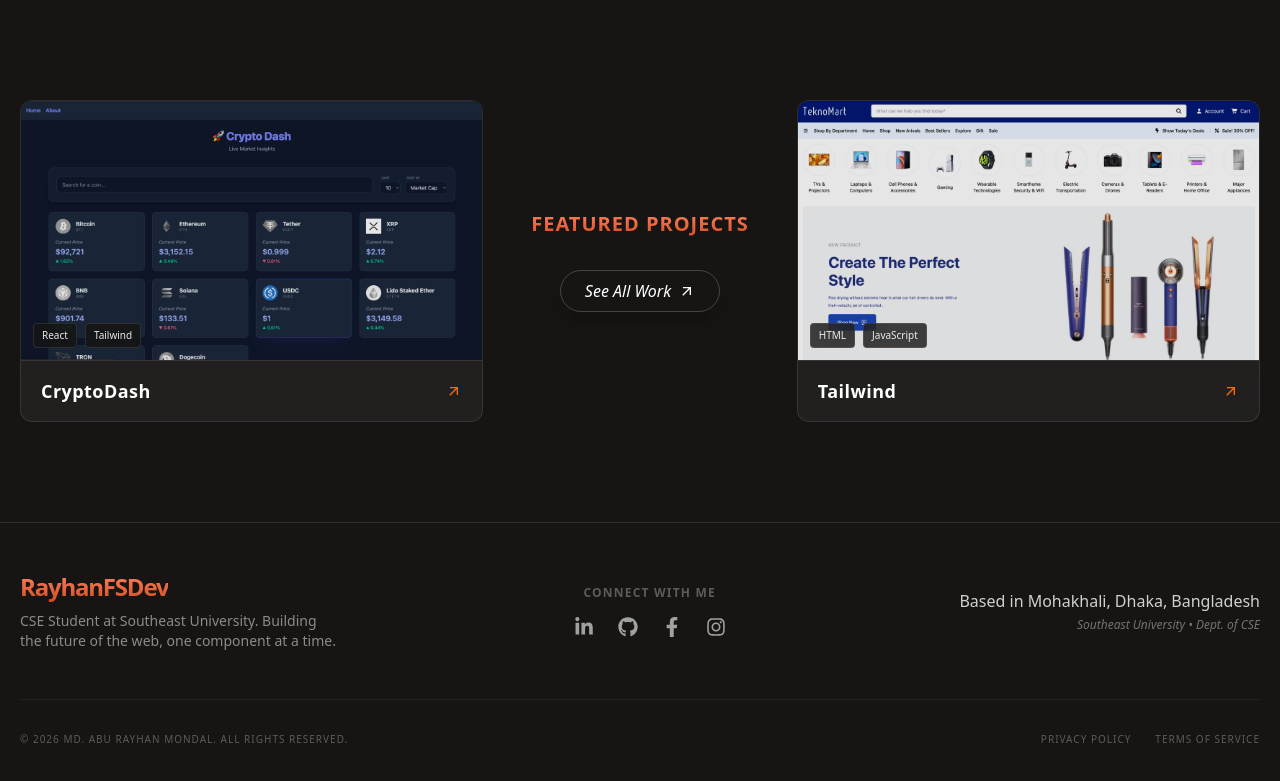
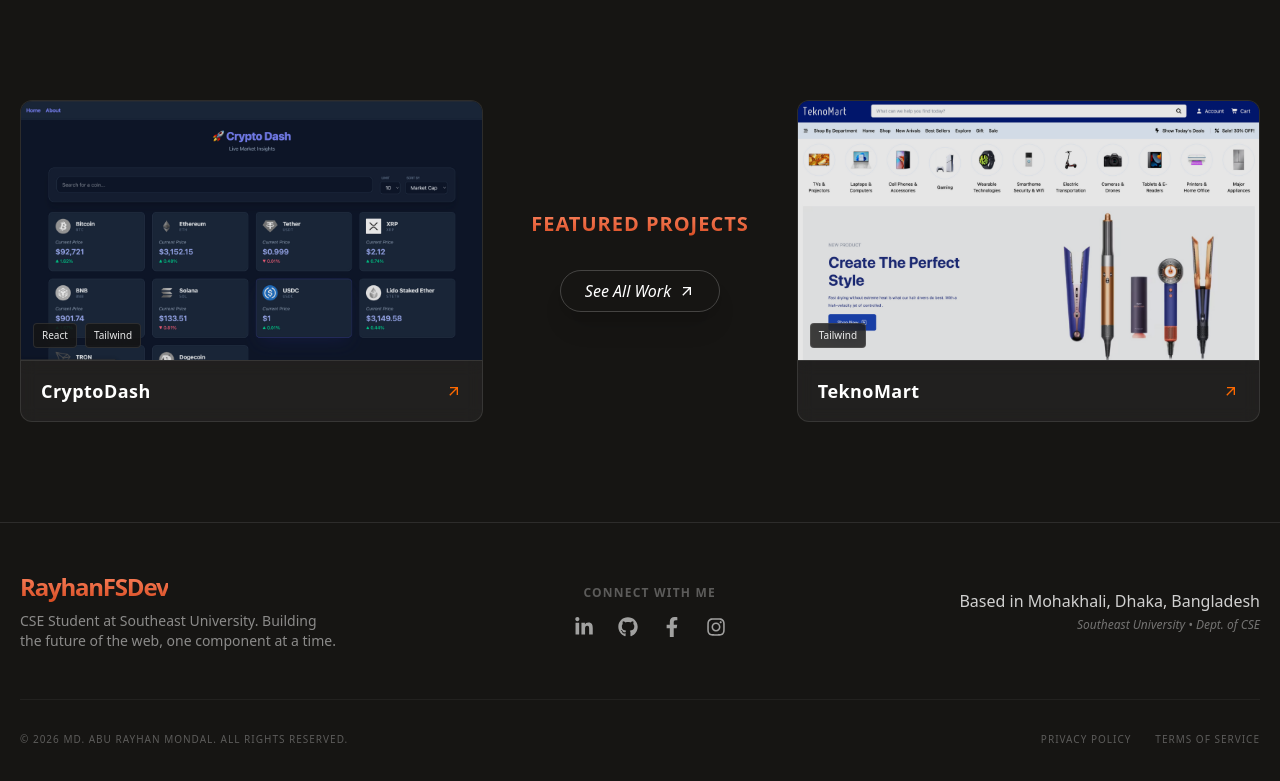
Before and after one commit to mdaburayhanmondal/RayhanFSDev, a React (Vite) app: page / in a window 1280 px wide. Shown: the part 936-1717 px from the top of the page. Built offline with nearby package versions, Linux system fonts and the light colour scheme.

Commit message:
Added links to project cards

```diff
--- a/src/pages/Home.jsx
+++ b/src/pages/Home.jsx
@@ -98,6 +98,7 @@
             <div className="relative overflow-hidden rounded-t-xl border-x border-t border-white/10">
               <img
                 src="CryptoDash.png"
+                loading="lazy"
                 alt="CryptoDash"
                 className="w-full object-cover transition-transform duration-500 group-hover:scale-105 brightness-90 group-hover:brightness-100"
               />
@@ -111,12 +112,17 @@
                 </span>
               </div>
             </div>
-            <Link className="flex items-center justify-between bg-white/5 backdrop-blur-sm border border-white/10 hover:bg-white/10 rounded-b-xl px-5 py-4 transition-all">
+            <a
+              href="https://cryptodashrayhan.netlify.app/"
+              target="blank"
+              rel="noopener noreferrer"
+              className="flex items-center justify-between bg-white/5 backdrop-blur-sm border border-white/10 hover:bg-white/10 rounded-b-xl px-5 py-4 transition-all"
+            >
               <h3 className="text-md md:text-lg font-semibold tracking-wide">
                 CryptoDash
               </h3>
               <MdArrowOutward className="text-orange-500" />
-            </Link>
+            </a>
           </div>
 
           {/* 3. Right Card (Project 2) */}
@@ -124,25 +130,28 @@
             <div className="relative overflow-hidden rounded-t-xl border-x border-t border-white/10">
               <img
                 src="TeknoMart.png"
+                loading="lazy"
                 alt="TeknoMart"
                 className="w-full object-cover transition-transform duration-500 group-hover:scale-105 brightness-90 group-hover:brightness-100"
               />
               {/* Tech Pills */}
               <div className="absolute bottom-3 left-3 flex gap-2">
                 <span className="bg-[#161513]/80 backdrop-blur-md text-[10px] px-2 py-1 rounded border border-white/10 text-white/90">
-                  HTML
-                </span>
-                <span className="bg-[#161513]/80 backdrop-blur-md text-[10px] px-2 py-1 rounded border border-white/10 text-white/90">
-                  JavaScript
+                  Tailwind
                 </span>
               </div>
             </div>
-            <Link className="flex items-center justify-between bg-white/5 backdrop-blur-sm border border-white/10 hover:bg-white/10 rounded-b-xl px-5 py-4 transition-all">
+            <a
+              href="https://teknomart.netlify.app/"
+              target="blank"
+              rel="noopener noreferrer"
+              className="flex items-center justify-between bg-white/5 backdrop-blur-sm border border-white/10 hover:bg-white/10 rounded-b-xl px-5 py-4 transition-all"
+            >
               <h3 className="text-md md:text-lg font-semibold tracking-wide">
-                Tailwind
+                TeknoMart
               </h3>
               <MdArrowOutward className="text-orange-500" />
-            </Link>
+            </a>
           </div>
 
           {/* 4. Mobile See All Button */}
```
